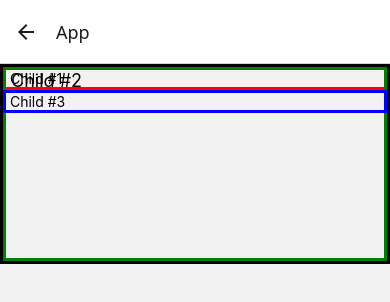
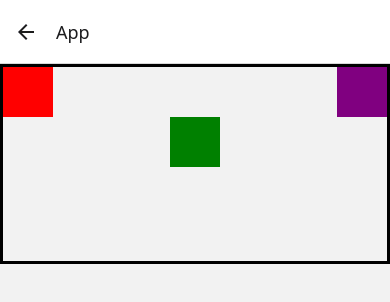
Before and after one commit to pankaj29/react-native, a React Native app: screen /Box in a window 390 px wide. Shown: the top 302 px of the page. Built offline with nearby package versions, Linux system fonts and the light colour scheme.

Commit message:
StylingExercise

```diff
--- a/src/screens/BoxScreen.js
+++ b/src/screens/BoxScreen.js
@@ -1,42 +1,45 @@
-import React from "react";
-import { Text, StyleSheet, View, TextInput } from "react-native";
+import React from 'react';
+import { Text, View, StyleSheet } from 'react-native';
 
 const BoxScreen = () => {
   return (
-    <View style={styles.viewStyle}>
-      <Text style={styles.textOneStyle}> Child #1 </Text>
-      <Text style={styles.textTwoStyle}> Child #2 </Text>
-      <Text style={styles.textThreeStyle}> Child #3 </Text>
+    <View style={styles.parentStyle}>
+      <View style={styles.viewOneStyle} />
+      <View style={styles.viewTwoParent}>
+        <View style={styles.viewTwoStyle} />
+      </View>
+      <View style={styles.viewThreeStyle} />
     </View>
   );
 };
 
 const styles = StyleSheet.create({
-  viewStyle: {
+  parentStyle: {
     borderWidth: 3,
-    borderColor: "black",
+    borderColor: 'black',
     height: 200,
+    flexDirection: 'row',
+    justifyContent: 'space-between'
   },
-  textOneStyle: {
-    borderWidth: 3,
-    borderColor: "red",
+  viewOneStyle: {
+    height: 50,
+    width: 50,
+    backgroundColor: 'red'
   },
-  textTwoStyle: {
-    borderWidth: 3,
-    borderColor: "green",
-    fontSize: 18,
-    ...StyleSheet.absoluteFillObject, // same as below
-        // position: "absolute",
-        // top:0,
-        // left:0,
-        // bottom:0,
-        // right:0,
+  viewTwoStyle: {
+    height: 50,
+    width: 50,
+    backgroundColor: 'green'
   },
-  textThreeStyle: {
-    borderWidth: 3,
-    borderColor: "blue",
+  viewTwoParent: {
+    height: 100,
+    justifyContent: 'flex-end'
+  },
+  viewThreeStyle: {
+    height: 50,
+    width: 50,
+    backgroundColor: 'purple'
   }
-
 });
 
 export default BoxScreen;
```
